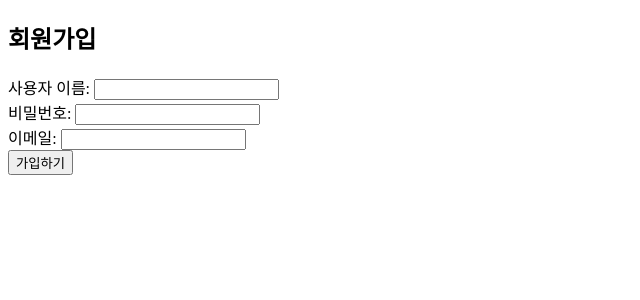
After one commit to seunghee1108/python-setup, a Flask app: template myenv/templates/register.html in a window 1280 px wide. The commit adds this page. Shown: the top 300 px of the page, without its empty margins (0-640 px from the left). Run offline with Flask 3, Linux system fonts and the light colour scheme; the template is opened without the code that fills it, so the values that code supplies are empty.

Commit message:
회원가입, 로그인 - db저장

```diff
--- /dev/null
+++ b/myenv/templates/register.html
@@ -0,0 +1,26 @@
+<!DOCTYPE html>
+<html lang="en">
+<head>
+    <meta charset="UTF-8">
+    <meta name="viewport" content="width=device-width, initial-scale=1.0">
+    <title>회원가입</title>
+</head>
+<body>
+    <h2>회원가입</h2>
+    <form action="/register" method="post">
+      <div>
+        <label for="username">사용자 이름:</label>
+        <input type="text" id="username" name="username" required>
+    </div>
+        <div>
+            <label for="password">비밀번호:</label>
+            <input type="password" id="password" name="password" required>
+        </div>
+        <div>
+            <label for="email">이메일:</label>
+            <input type="email" id="email" name="email" required>
+        </div>
+        <button type="submit">가입하기</button>
+    </form>
+</body>
+</html>
```
Also changed, not shown: myenv/templates/index.html (+10 -2 lines).
